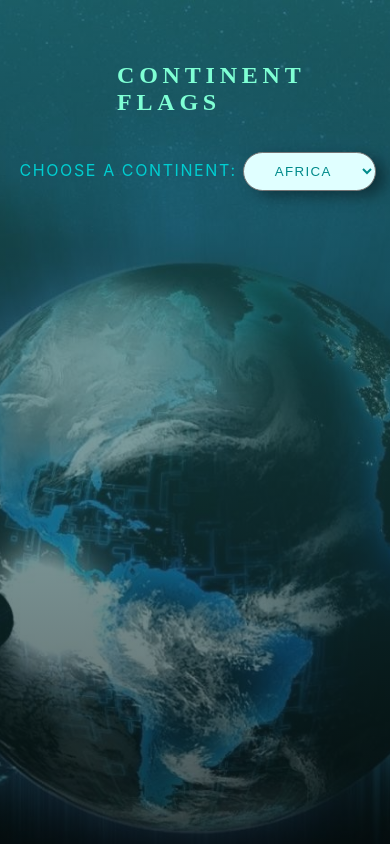
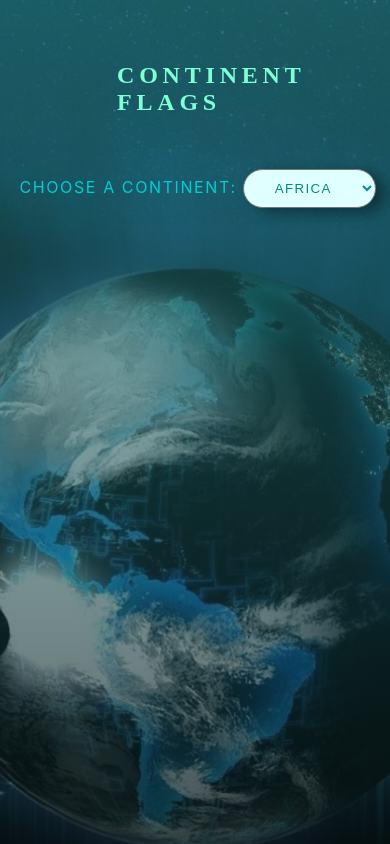
Before and after one commit to NjeriMuchiri/countryflags-app, a React (Create React App) app: page / in a window 390 px wide. Shown: the top 844 px of the page. Built offline with nearby package versions, Linux system fonts and the light colour scheme; a web font is replaced by a local one.

Commit message:
Changed some styling for responsiveness

```diff
--- a/src/App.css
+++ b/src/App.css
@@ -29,7 +29,7 @@ body{
 }
 .section-continents{
   position:absolute;
-  top:18%;
+  top:20%;
   left:5%;
 }
 /* @media screen and (min-width:768px){
@@ -65,11 +65,11 @@ select{
   width:90vw;
   max-width:1170px;
   display:grid;
-  grid-template-columns: 200px 1fr 1fr;
+  grid-template-columns: 200px 1fr;
   gap:1rem;
   justify-items:center;
   place-items: center;
-  margin-top:140px;
+  margin-top:160px;
 }
 @media screen and (min-width: 768px) {
   .section-continents {
```
